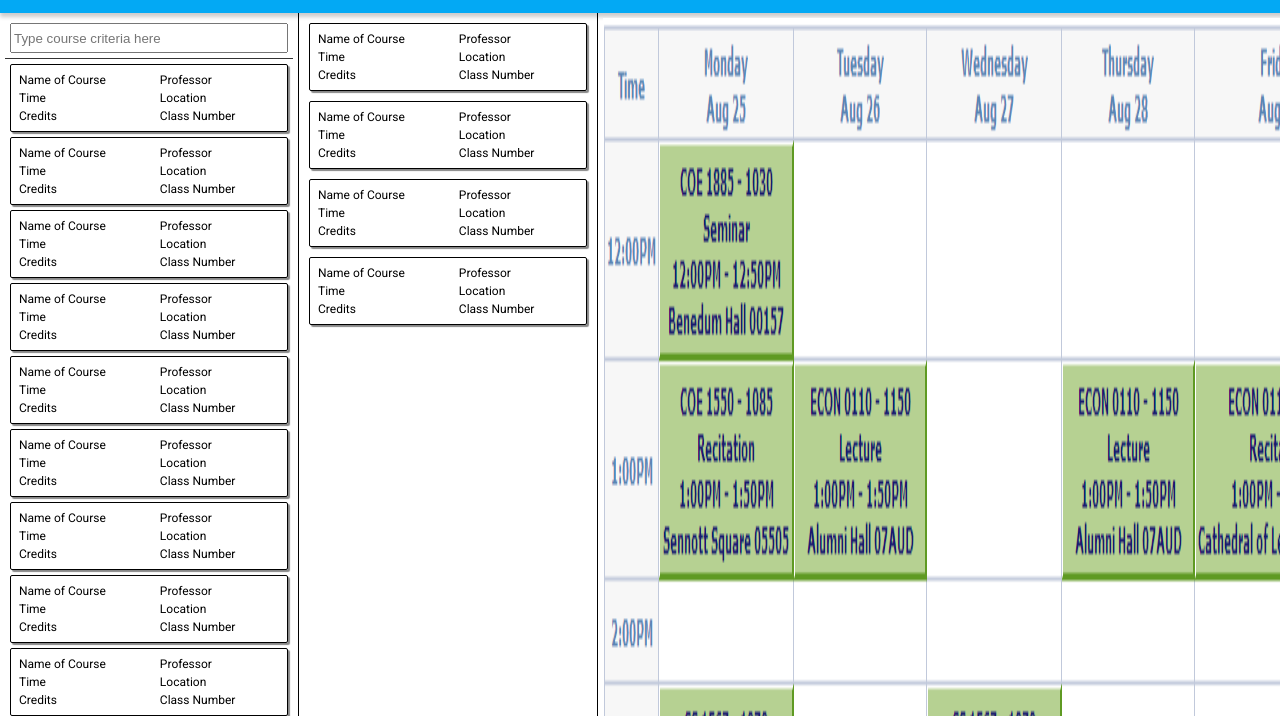
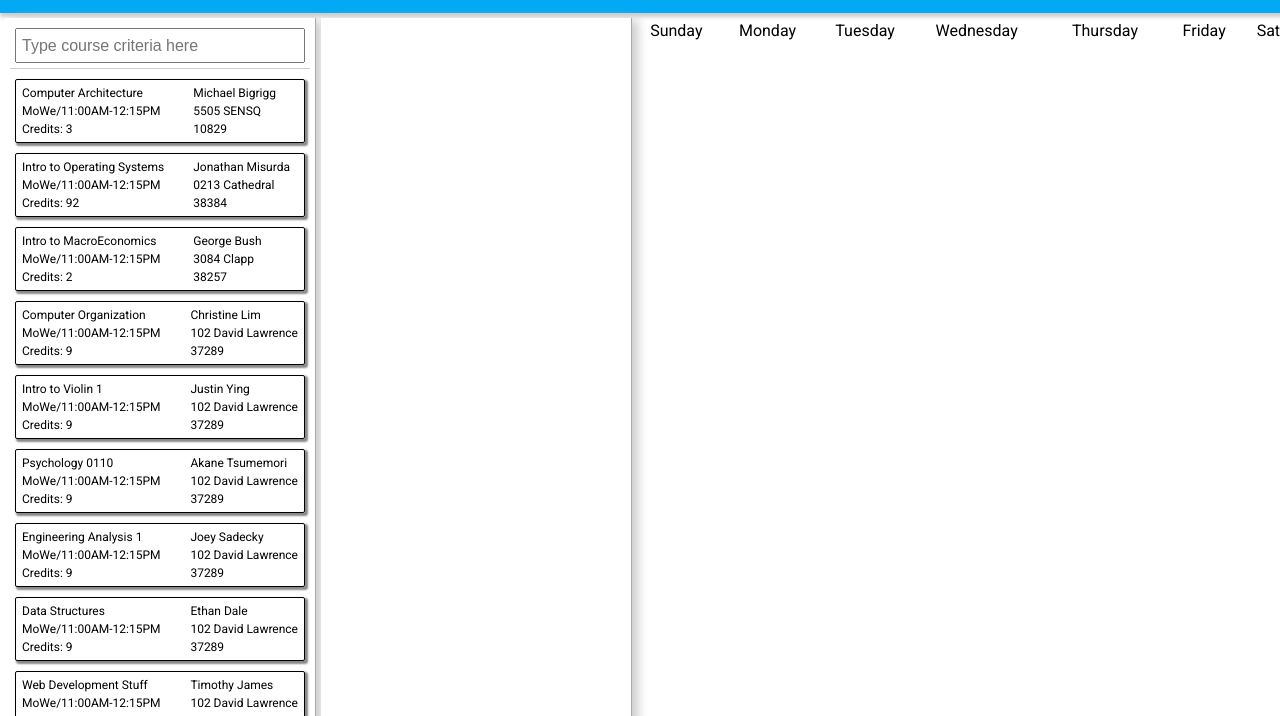
Before and after one commit to just10ying/1520-Project, a plain HTML site: page index.html in a window 1280 px wide. Shown: the part 84-800 px from the top of the page. Drawn offline with Linux system fonts and the light colour scheme.

Commit message:
Better JS
More dynamic Javascript
Better layout

```diff
--- a/index.css
+++ b/index.css
@@ -8,7 +8,7 @@ body {
 	width: 100%;
 }
 
-/* --------------------STYLE CSS------------------------- */
+/* --------------------SCAFFOLDING CSS------------------------- */
 
 .unselectable {
 	-webkit-user-select: none;
@@ -56,6 +56,25 @@ body {
 	padding: 5px;
 }
 
+/* STANDARD STYLING */
+
+::-webkit-scrollbar {
+    width: 10px;
+}
+
+::-webkit-scrollbar-track {
+	background: #eeeeee;
+}
+
+::-webkit-scrollbar-thumb {
+	background: #0288d1;
+}
+
+.h-edge-shadow {
+	border-right: 1px solid #AAAAAA;
+	box-shadow: 8px 0 10px -2px #CCCCCC;
+}
+
 /* --------------------------------------------- */
 #header {
 	color: white;
@@ -85,36 +104,58 @@ body {
 
 #sidebar {
 	width: 300px;
-	border-right: 1px solid black;
+	background-color: white;
+	margin-bottom: 0px;
+	padding: 5px 5px 0px 5px;
 }
 
 #search-div {
-	border-bottom: 1px solid #333333;
+	border-bottom: 1px solid #CCCCCC;
 }
 
 #course-search-box {
 	width: 100%;
-	height: 30px;
+	height: 35px;
+	font-size: 100%;
+	padding: 5px;
 }
 
 #card-parent {
+	padding: 5px 0px;
 	overflow-y: auto;
 }
 
 .course-card {
 	border: 1px solid black;
 	border-radius: 2px;
-	box-shadow: 2px 2px 1px #888888;
+	box-shadow: 2px 2px 2px 1px #888888;
+	font-size: 75%;
 	transition: .3s;
 }
 
 .course-card:hover {
-	background-color: #CCEBFF;
+	background-color: #e1f5fe;
 }
 
-.course-card > table {
-	width: 100%;
-	font-size: 75%;
+.course-card .card-col-1,
+.course-card .card-col-2 {
+	white-space: nowrap;
+	padding: 4px;
+	float: left;
+}
+
+.course-card .card-col-1 {
+	width: 60%;
+}
+
+.course-card .card-col-2 {
+	width: 40%;
+}
+
+.course-card .row {
+	padding: 2px;
+	text-overflow: ellipsis;
+	overflow: hidden;
 }
 
 .course-card.selected {
@@ -127,9 +168,19 @@ body {
 
 #deck {
 	width: 300px;
-	border-right: 1px solid black;
+	background-color: white;
+	overflow-y: auto;
+	margin: 5px 5px 0px 0px;
 }
 
 #info-display {
 	position: relative;
 }
+
+#calendar-table {
+	width: 100%;
+}
+
+#timesTD {
+
+}
--- a/index.html
+++ b/index.html
@@ -17,19 +17,30 @@
 		</div>
 	</div>
 	<div id="main-content" class="flex row grow">
-		<div id="sidebar" class="flex col std-padding">
+		<div id="sidebar" class="flex col std-margin h-edge-shadow">
 			<div id="search-div" class="flex row static std-padding">
 				<input id="course-search-box" type="text" name="fname" placeholder="Type course criteria here">
 			</div>
-			<div id="card-parent">
+			<div id="card-parent" class="flex col grow" ondrop="dropInSidebar(event)" ondragover="allowDrop(event)">
 				<!-- cards go here -->
 			</div>
 		</div>
-		<div id="deck" class="flex col std-padding">
-
+		<div id="deck" class="flex col std-padding h-edge-shadow" ondrop="dropInDeck(event)" ondragover="allowDrop(event)">
+			<!-- cards go here -->
 		</div>
 		<div id="info-display" class="flex col std-padding grow">
-			<img src="S7Schedule.PNG" class="flex col grow">
+			<table id="calendar-table">
+				<tr>
+					<td id="timesTD"></td>
+					<td id="SundayTD">Sunday</td>
+					<td id="MondayTD">Monday</td>
+					<td id="TuesdayTD">Tuesday</td>
+					<td id="WednesdayTD">Wednesday</td>
+					<td id="ThursdayTD">Thursday</td>
+					<td id="FridayTD">Friday</td>
+					<td id="SaturdayTD">Saturday</td>
+				</tr>
+			</table>
 		</div>
 	</div>
 </body>
--- a/main_page.js
+++ b/main_page.js
@@ -1,22 +1,45 @@
-var numCards = 33;
-var numDeckCards = 4;
+// Populate the course list array
+var courseList = new Array();
+courseList.push(new Course("Computer Architecture", "Michael Bigrigg", "MoWe/11:00AM-12:15PM", "5505 SENSQ", "Credits: 3", "10829"));
+courseList.push(new Course("Intro to Operating Systems", "Jonathan Misurda", "MoWe/11:00AM-12:15PM", "0213 Cathedral", "Credits: 92", "38384"));
+courseList.push(new Course("Intro to MacroEconomics", "George Bush", "MoWe/11:00AM-12:15PM", "3084 Clapp", "Credits: 2", "38257"));
+courseList.push(new Course("Computer Organization", "Christine Lim", "MoWe/11:00AM-12:15PM", "102 David Lawrence", "Credits: 9", "37289"));
+courseList.push(new Course("Intro to Violin 1", "Justin Ying", "MoWe/11:00AM-12:15PM", "102 David Lawrence", "Credits: 9", "37289"));
+courseList.push(new Course("Psychology 0110", "Akane Tsumemori", "MoWe/11:00AM-12:15PM", "102 David Lawrence", "Credits: 9", "37289"));
+courseList.push(new Course("Engineering Analysis 1", "Joey Sadecky", "MoWe/11:00AM-12:15PM", "102 David Lawrence", "Credits: 9", "37289"));
+courseList.push(new Course("Data Structures", "Ethan Dale", "MoWe/11:00AM-12:15PM", "102 David Lawrence", "Credits: 9", "37289"));
+courseList.push(new Course("Web Development Stuff", "Timothy James", "MoWe/11:00AM-12:15PM", "102 David Lawrence", "Credits: 9", "37289"));
 
-var cardString = '<div class="course-card std-padding std-margin unselectable" draggable="true" onclick="selectCard(this)"><table><tr><td>Name of Course</td><td>Professor</td></tr><tr><td>Time</td><td>Location</td></tr><tr><td>Credits</td><td>Class Number</td></tr></table></div>';
 
-function NewCourse(name, professor, time, location, credits, classNumber, description) {
+function Course(name, professor, time, location, credits, classNumber, description) {
+	this.name = name;
+	this.professor = professor;
+	this.time = time;
+	this.location = location;
+	this.credits = credits;
+	this.classNumber = classNumber;
+	this.description = description;
+}
 
+// Returns a course table with the proper information
+// Card customization would occur here.
+function CourseTable(course) {
+	var parentDiv = $('<div class="course-card flex row std-margin unselectable" draggable="true" onclick="selectCard(this)" ondragstart="drag(event)" ondragover="cardDragOver(this)" ondragleave="cardDragLeave(this)"></div>');
+	var col1 = $('<div class="card-col-1"></div>');
+		col1.append($('<div class="row"></div>').attr("title", course.name).text(course.name));
+		col1.append($('<div class="row"></div>').attr("title", course.time).text(course.time));
+		col1.append($('<div class="row"></div>').attr("title", course.credits).text(course.credits));
+	var col2 = $('<div class="card-col-2"></div>');
+		col2.append($('<div class="row"></div>').attr("title", course.professor).text(course.professor));
+		col2.append($('<div class="row"></div>').attr("title", course.location).text(course.location));
+		col2.append($('<div class="row"></div>').attr("title", course.classNumber).text(course.classNumber));
+	parentDiv.append(col1).append(col2);
+	return parentDiv;
 }
 
 $(document).ready(function() {
-	for (var index = 0; index < numCards; index++)
-	{
-		var card = $.parseHTML(cardString);
-		$("#card-parent").append(card);
-	}
-	for (var index = 0; index < numDeckCards; index++)
-	{
-		var card = $.parseHTML(cardString)
-		$("#deck").append(card);
+	for (var index = 0; index < courseList.length; index++) {
+		$("#card-parent").append(new CourseTable(courseList[index]));
 	}
 });
 
@@ -28,3 +51,39 @@ function selectSingleCard(card) {
 	$(".course-card").removeClass("selected");
 	$(card).toggleClass("selected");
 }
+
+/* -------------------------------------- Drag and Drop Functions for Course Cards -------------------------------------------------- */
+var draggedCard; // Global variable to store the currently dragged card.
+
+function allowDrop(ev) {
+    ev.preventDefault();
+}
+
+function drag(ev) {
+    draggedCard = ev.target;
+}
+
+function dropInSidebar(ev) {
+    ev.preventDefault();
+	// If the user is dropping the card on a card, put the dropped card afterwards.
+    $(ev.target).closest(".course-card").after(draggedCard);
+}
+
+function dropInDeck(ev) {
+    ev.preventDefault();
+    var targetCard = $(ev.target).closest(".course-card");
+	if (targetCard.length == 0) { // If there's no card in the deck
+		$("#deck").append(draggedCard); // append it directly to the deck.
+	}
+	else {
+	    $(ev.target).closest(".course-card").after(draggedCard);
+	}
+}
+
+function cardDragOver(card) {
+
+}
+
+function cardDragLeave(card) {
+
+}
```
